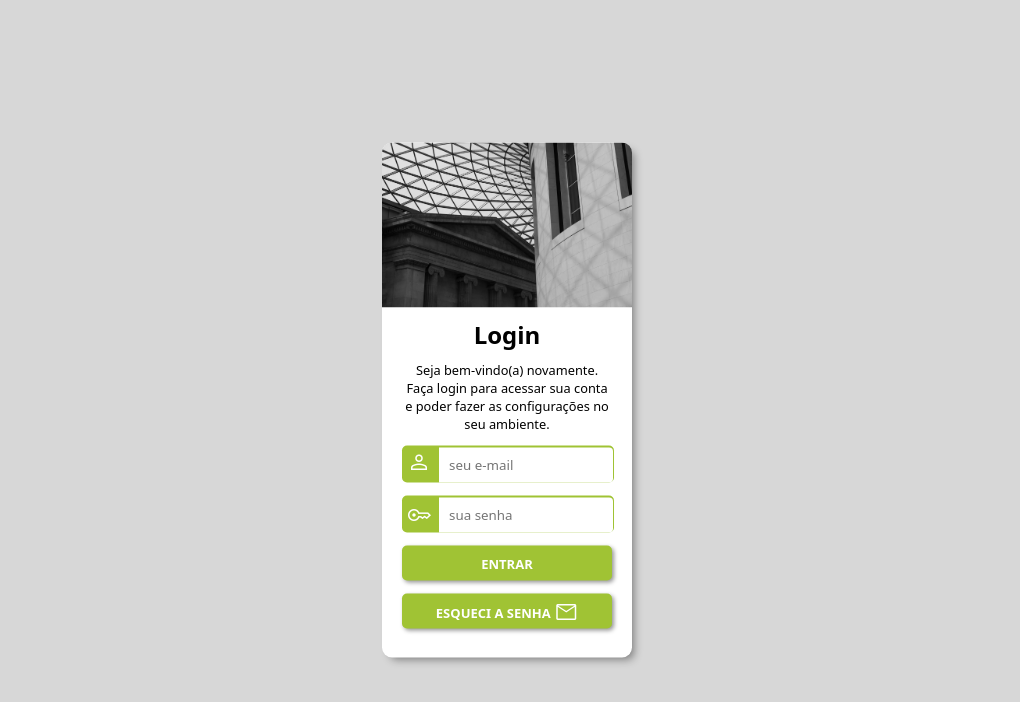
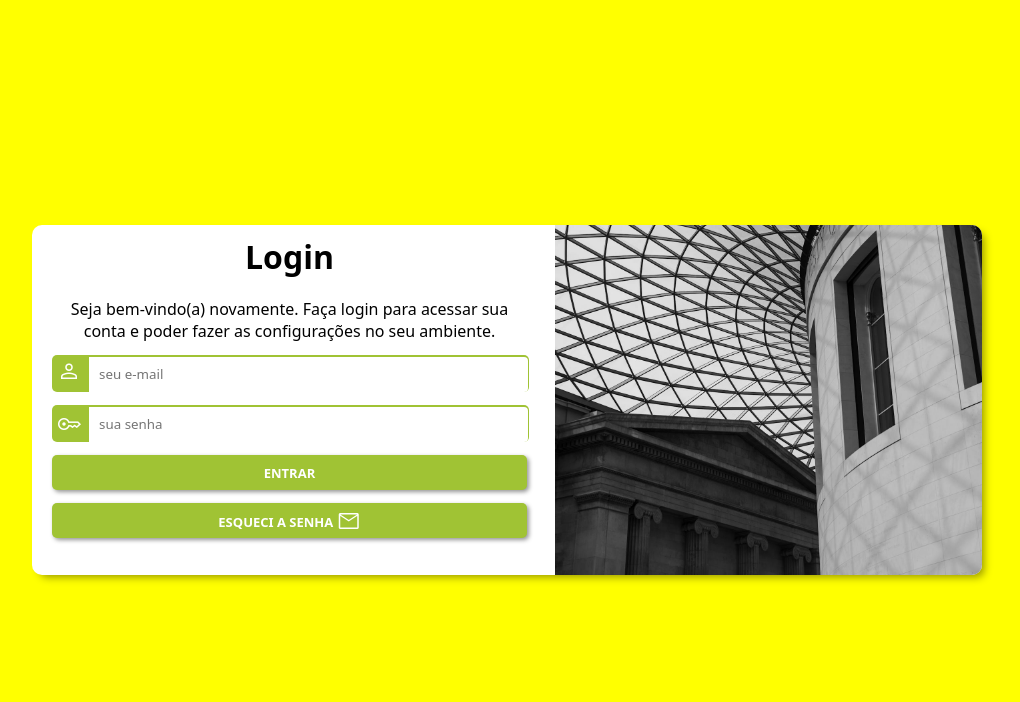
Before and after one commit to HACarvalho83/projeto-login_HAC, a plain HTML site: page index.html in a window 1280 px wide. Shown: the whole page, without its empty margins (133-1153 px from the left). Drawn offline with nearby package versions, Linux system fonts and the light colour scheme.

Commit message:
Projeto finalizado

```diff
--- /dev/null
+++ b/estilos/media-query.css
@@ -0,0 +1,67 @@
+@charset "UTF-8";
+
+/* Typical Device Breakpoints
+------------------------------
+Pequenas telas: até 600px
+Celular: de 600px até 768px
+Tablet: 768px até 992px
+Desktop: 992px até 1200px
+Grandes telas: acima de 1200px
+*/
+
+@media screen and (min-width: 768px) {
+    body {
+        background-color: aquamarine;
+    }
+
+    section#login {
+        width: 80vw;
+        height: 300px;
+    }
+
+    section#login > div#imagem {
+        float: left;
+        width: 25%;
+        height: 100%;
+
+        border-radius: 10px 0 0 10px;
+    }
+
+    section#login > div#formulario {
+        float: right;
+        width: 68%;
+    }
+}
+
+@media screen and (min-width: 992px){
+    body, html {
+        background-color: yellow;
+    }
+
+    section#login {
+        width: 950px;
+        height: 350px;
+    }
+
+    section#login > div#imagem {
+        float: right;
+        width: 45%;
+        height: 100%;
+
+        border-radius: 0 10px 10px 0;
+    }
+
+    section#login > div#formulario {
+        float: left;
+        width: 50%;
+    }
+
+    div#formulario > h1 {
+        font-size: 2em;
+    }
+
+    div#formulario > p {
+        font-size: 1em;
+        margin: 10px 0
+    }
+}
--- a/estilos/style.css
+++ b/estilos/style.css
@@ -41,6 +41,8 @@ section#login {
 
     transform: translate(-50%, -50%);
     box-shadow: 5px 5px 8px -3px rgba(0,0,0,0.42);
+    transition: width .2s, height .2s;
+    transition-timing-function: ease;
 }
 
 section#login > div#imagem {
--- a/index.html
+++ b/index.html
@@ -5,6 +5,7 @@
     <meta name="viewport" content="width=device-width, initial-scale=1.0">
     <title>Login</title>
     <link rel="stylesheet" href="estilos/style.css">
+    <link rel="stylesheet" href="estilos/media-query.css">
     <link rel="stylesheet" href="https://fonts.googleapis.com/css2?family=Material+Symbols+Outlined:opsz,wght,FILL,GRAD@20..48,100..700,0..1,-50..200" />
 </head>
 <body>
```
